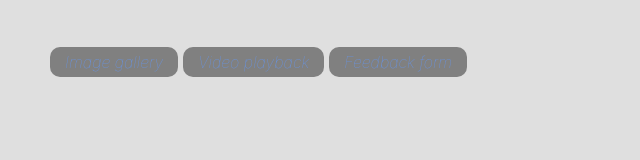
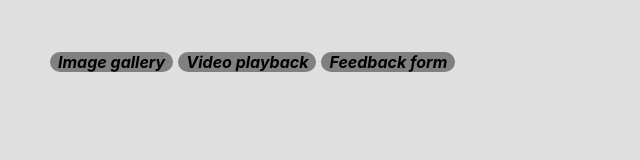
Before and after one commit to Pugli87/goit-js-hw-08, a website built with Parcel: page src/index.html in a window 1280 px wide. Shown: the whole page, without its empty margins (0-640 px from the left). Built offline with nearby package versions, Linux system fonts and the light colour scheme.

Commit message:
Update common.css

```diff
--- a/src/css/common.css
+++ b/src/css/common.css
@@ -33,18 +33,17 @@ li {
 
 a {
 	text-decoration: none;
-	color: cornflowerblue;
 	font-weight: lighter;
 	font-style: italic;
+	font-weight: bold;
+	color: black;
 	background-color: gray;
 	border-radius: 10px;
-	padding: 5px 15px;
+	padding: 0 8px;
 }
 
 a:hover,
 a:focus {
-	font-weight: bold;
-	color: gray;
 	background-color: cornflowerblue;
 	transform: translateX(0.5px) rotate(-1deg) scale(0.99);
 }
```
